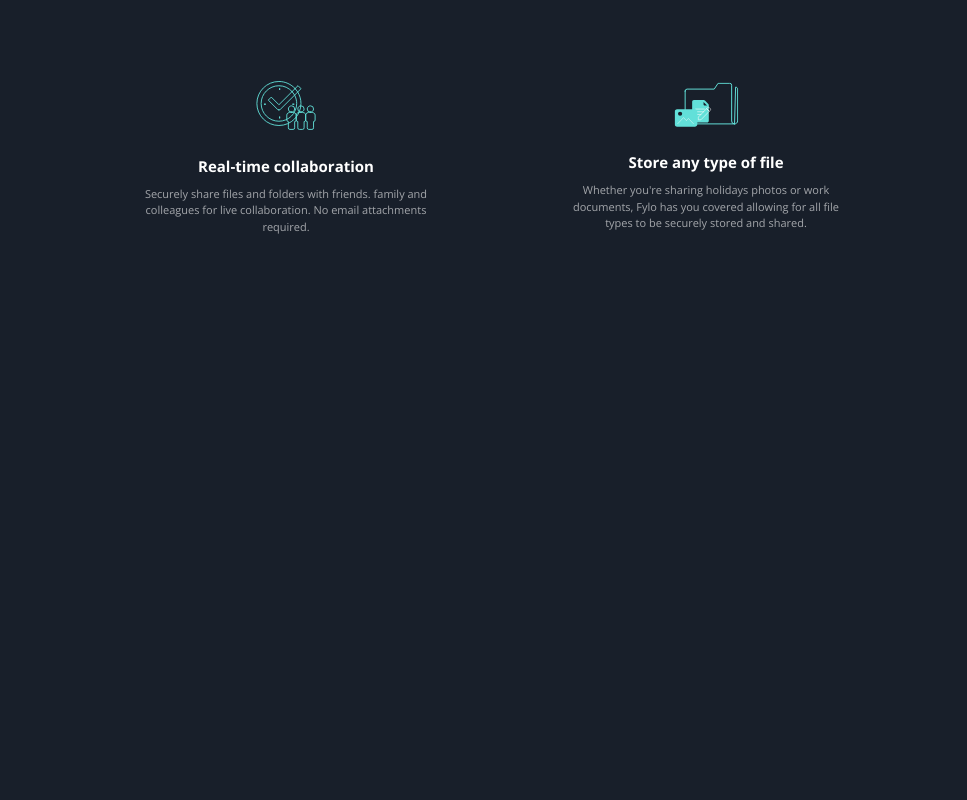
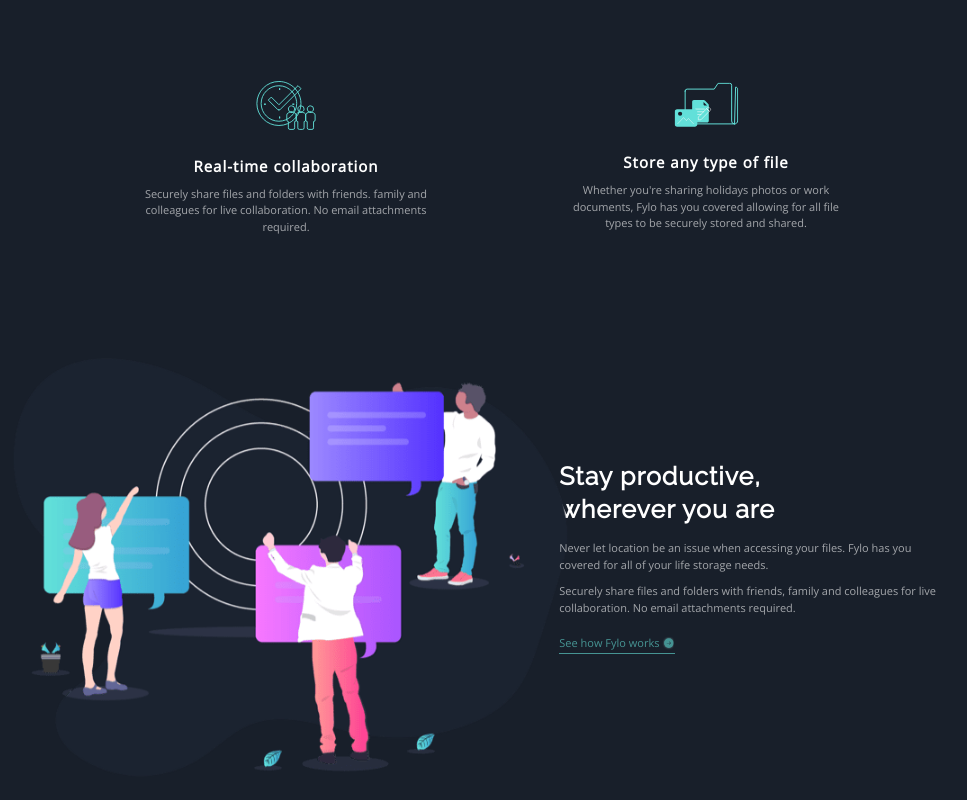
Before and after one commit to VincenzoParrinelli/Fylo-dark-theme-landing-page, a React (Vite) app: page / in a window 1280 px wide. Shown: the part 1042-1842 px from the top of the page, without its empty margins (144-1111 px from the left). Before the commit the page ends 1277 px from the top, so only its background shows below. Built offline with nearby package versions, Linux system fonts and the light colour scheme.

Commit message:
feat(landingPage): stay productive section

```diff
--- a/src/Components/LandingPage.tsx
+++ b/src/Components/LandingPage.tsx
@@ -1,9 +1,9 @@
 import { ReactComponent as Logo } from "../../Assets/Images/logo.svg"
-import { ReactComponent as Headerbackground } from "../../assets/Images/bg-curvy-desktop.svg"
 import { ReactComponent as AccessAnywhereIcon } from "../../assets/Images/icon-access-anywhere.svg"
 import { ReactComponent as SecurityIcon } from "../../assets/Images/icon-security.svg"
 import { ReactComponent as CollaborationIcon } from "../../assets/Images/icon-collaboration.svg"
 import { ReactComponent as AnyFileIcon } from "../../assets/Images/icon-any-file.svg"
+import { ReactComponent as ArrowIcon } from "../../assets/Images/icon-arrow.svg"
 
 export default function LandingPage() {
     return (
@@ -25,9 +25,9 @@
                 <div className="landing-page__get-started-text-container">
                     <img src="../../Assets/Images/illustration-intro.png" alt="illustration" className="landing-page__illustration-intro" />
 
-                    <h1 className="heading heading--primary">All your files in one secure location, accessible anywhere.</h1>
+                    <h1 className="heading-primary">All your files in one secure location, accessible anywhere.</h1>
 
-                    <p className="paragraph paragraph--primary">
+                    <p className="paragraph-primary">
                         Fylo stores all your most important files in one secure location. Access them wherever you need, share and collaborate
                         with friends family, and co-workers.
                     </p>
@@ -46,8 +46,8 @@
 
                         <AccessAnywhereIcon className="landing-page__icon" />
 
-                        <h1 className="heading heading--secondary">Access your files, anywhere</h1>
-                        <p className="paragraph paragraph--secondary">
+                        <h1 className="heading-secondary">Access your files, anywhere</h1>
+                        <p className="paragraph-secondary">
                             The ability to use a smartphone, tablet, or computer to access your account means your files follow you everywhere.
                         </p>
                     </div>
@@ -56,8 +56,8 @@
 
                         <SecurityIcon className="landing-page__icon" />
 
-                        <h1 className="heading heading--secondary">Security you can trust</h1>
-                        <p className="paragraph paragraph--secondary">
+                        <h1 className="heading-secondary">Security you can trust</h1>
+                        <p className="paragraph-secondary">
                             2-factor authentication and user-controlled encryption are just a couple of the security features we allow to help
                             secure your files.
                         </p>
@@ -67,8 +67,8 @@
 
                         <CollaborationIcon className="landing-page__icon" />
 
-                        <h1 className="heading heading--secondary">Real-time collaboration</h1>
-                        <p className="paragraph paragraph--secondary">
+                        <h1 className="heading-secondary">Real-time collaboration</h1>
+                        <p className="paragraph-secondary">
                             Securely share files and folders with friends. family and colleagues for live collaboration. No email attachments
                             required.
                         </p>
@@ -78,11 +78,43 @@
 
                         <AnyFileIcon className="landing-page__icon" />
 
-                        <h1 className="heading heading--secondary">Store any type of file</h1>
-                        <p className="paragraph paragraph--secondary">
+                        <h1 className="heading-secondary">Store any type of file</h1>
+                        <p className="paragraph-secondary">
                             Whether you're sharing holidays photos or work documents, Fylo has you covered allowing for all file types
                             to be securely stored and shared.
                         </p>
+                    </div>
+
+                </section>
+
+                <section className="landing-page__stay-productive-section">
+                    <img
+                        className="landing-page__stay-productive-illustration"
+                        src="../../assets/Images/illustration-stay-productive.png" alt="stay-productive-illustration"
+                    />
+
+                    <div className="landing-page__stay-productive-container">
+
+                        <div className="landing-page__stay-productive-heading-container">
+                            <h1 className="heading-primary heading-primary--left">Stay productive,</h1>
+                            <h1 className="heading-primary heading-primary--left">wherever you are</h1>
+                        </div>
+
+                        <p className="paragraph-tertiary">
+                            Never let location be an issue when accessing your files. Fylo has you covered for all of your life storage needs.
+                        </p>
+
+                        <p className="paragraph-tertiary">
+                            Securely share files and folders with friends, family and colleagues for live collaboration. No email attachments
+                            required.
+                        </p>
+
+                        <a href="#" className="paragraph-tertiary paragraph-tertiary--anchor">
+
+                            See how Fylo works
+
+                            <ArrowIcon className="landing-page__arrow-icon" />
+                        </a>
                     </div>
 
                 </section>
--- a/src/scss/abstracts/_fonts.scss
+++ b/src/scss/abstracts/_fonts.scss
@@ -1,23 +1,19 @@
 @font-face {
     font-family: "Raleway";
     src: url("../../../Assets/Fonts/Raleway-Regular.ttf");
-    font-weight: normal;
 }
 
 @font-face {
-    font-family: "Raleway";
+    font-family: "RalewayBold";
     src: url("../../../Assets/Fonts/Raleway-Bold.ttf");
-    font-weight: bold;
 }
 
 @font-face {
-    font-family: "Open Sans";
+    font-family: "OpenSans";
     src: url("../../../Assets/Fonts/OpenSans-Regular.ttf");
-    font-weight: normal;
 }
 
 @font-face {
-    font-family: "Open Sans";
+    font-family: "OpenSansBold";
     src: url("../../../Assets/Fonts/OpenSans-Bold.ttf");
-    font-weight: bold;
 }
--- a/src/scss/base/_base.scss
+++ b/src/scss/base/_base.scss
@@ -14,7 +14,7 @@
 
 body {
     box-sizing: border-box;
-    font-family: "Open Sans";
+    font-family: "OpenSans";
     font-size: $default-font-size;
     overflow-x: hidden;
 }
--- a/src/scss/base/_typography.scss
+++ b/src/scss/base/_typography.scss
@@ -1,36 +1,68 @@
-.heading {
+.heading-primary,
+.heading-secondary {
     color: $color-white;
     text-align: center;
+    letter-spacing: .1rem;
+}
 
-    &--primary {
-        letter-spacing: .05rem;
+.heading-primary {
     line-height: 1.5;
     margin-top: 2rem;
     margin-bottom: 3rem;
     font-size: 2.5rem;
+
+    &--left {
+        text-align: left;
+        line-height: 0.1;
+    }
 }
 
-    &--secondary {
+.heading-secondary {
     font-size: 1.5rem;
     margin-top: 1.5rem;
     margin-bottom: 1rem;
 }
-}
 
-.paragraph {
+.paragraph-primary,
+.paragraph-secondary,
+.paragraph-tertiary {
     color: $color-white;
     text-align: center;
     opacity: 0.8;
     line-height: 1.5;
+}
 
-    &--primary {
+.paragraph-secondary,
+.paragraph-tertiary {
+    font-size: 1.1rem;
+    opacity: 0.6;
+}
+
+.paragraph-primary {
     font-size: 1.3rem;
     inline-size: 40rem;
 }
 
-    &--secondary {
-        font-size: 1.1rem;
-        opacity: 0.6;
+.paragraph-secondary {
     inline-size: 29.6rem;
 }
+
+.paragraph-tertiary {
+    text-align: left;
+    margin-top: 1rem;
+
+    &--anchor {
+        color: $color-cyan;
+        text-decoration: none;
+        vertical-align: middle;
+        position: relative;
+        top: 1.5rem;
+
+        &::after {
+            content: "";
+            display: block;
+            width: 30.4%;
+            border-bottom: 1px solid;
         }
+    }
+}
--- a/src/scss/pages/_landing-page.scss
+++ b/src/scss/pages/_landing-page.scss
@@ -1,5 +1,5 @@
 .landing-page {
-    background-color: $color-primary-dark-blue-1;
+    background-color: $color-primary-dark-blue-2;
     display: flex;
     flex-direction: column;
     align-items: center;
@@ -12,13 +12,14 @@
         align-items: center;
         font-family: "Raleway";
         font-size: 1.2rem;
+        background-color: $color-primary-dark-blue-1;
 
         &::before {
             content: "";
             position: absolute;
             width: 100%;
             height: 50rem;
-            bottom: -18rem;
+            bottom: -2rem;
             background: url("../../../Assets/Images/bg-curvy-desktop.svg");
             background-size: cover;
             background-position: center;
@@ -81,7 +82,6 @@
 
         width: 100vw;
 
-        background-color: $color-primary-dark-blue-2;
         display: grid;
         justify-content: center;
         align-items: center;
@@ -89,4 +89,34 @@
 
         grid-template-columns: 35rem 35rem;
     }
+
+    &__stay-productive-section {
+        display: grid;
+        justify-content: space-evenly;
+        margin-top: 10rem;
+
+        grid-template-columns: 45rem 45rem;
+    }
+
+    &__stay-productive-illustration {
+        transform: scale(0.9);
+    }
+
+    &__stay-productive-heading-container {
+        font-family: "Raleway";
+    }
+
+    &__stay-productive-container{
+        margin-top: 12rem;
+        inline-size: 38rem;
+    }
+
+    &__arrow-icon {
+        vertical-align: middle;
+        margin-left: .2rem;
+        position: relative;
+        width: 3.8%;
+        height: 5%;
+        transform: scale(0.8);
+    }
 }
```
Lines whose indentation alone changed are shown as unchanged.
